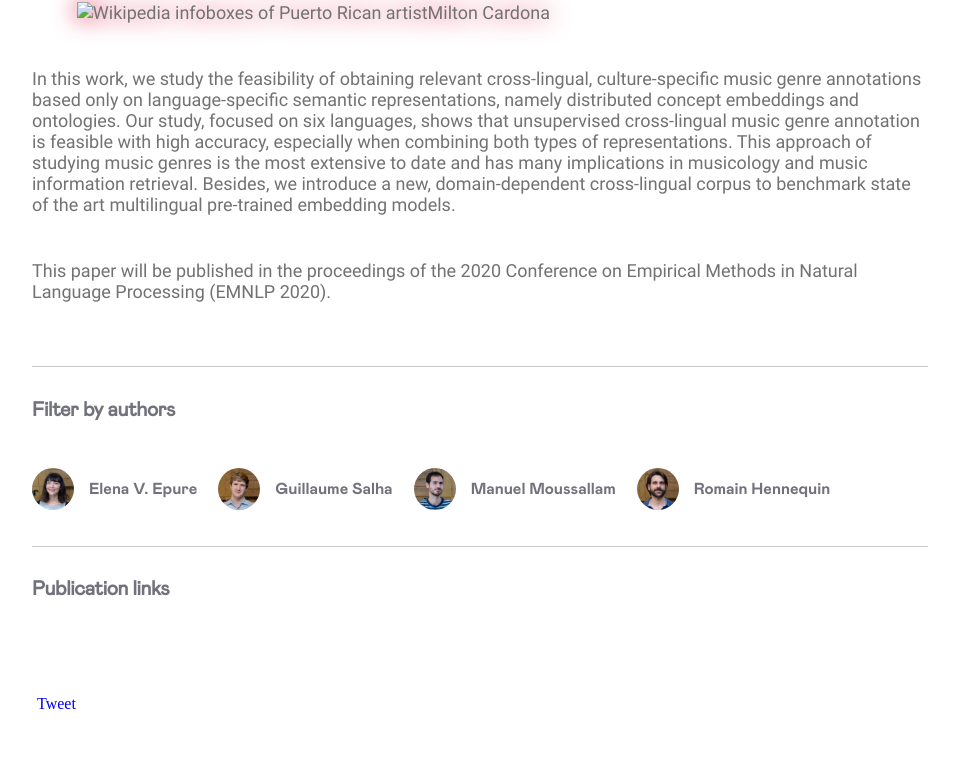
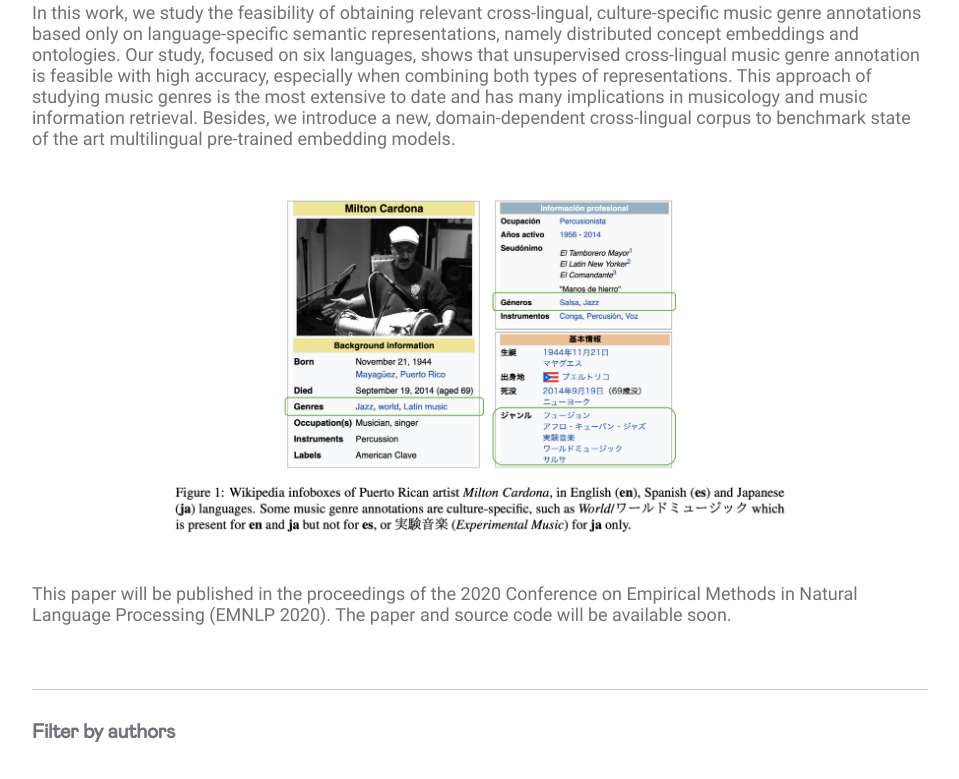
Before and after one commit to deezer/deezer.github.io, a Jekyll site: the page built from _posts/2020-11-16-emnlp-eepure.md, in a window 1280 px wide and 900 px high, scrolled down 469 px, cut to the strip 0-779 px from the top of the window. Shown: the whole strip, without its empty margins (160-1119 px from the left). Built offline with Jekyll 4.4.1, drawn with Linux system fonts in a browser that asks for light colours; comment, search, counter and statistics services are not loaded.

Commit message:
EMNLP post

```diff
--- a/_posts/2020-11-16-emnlp-eepure.md
+++ b/_posts/2020-11-16-emnlp-eepure.md
@@ -15,24 +15,25 @@ publication_title: "Modeling the Music Genre Perception across Language-Bound Cu
 publication_year: 2020
 publication_authors: E. V. Epure, G. Salha, M. Moussallam, R. Hennequin
 publication_conference: EMNLP
+publication_code: "https://github.com/deezer/CrossCulturalMusicGenrePerception"
 #publication_preprint: https://jep-taln2020.loria.fr/article-156/
-#publication_code: "https://github.com/deezer/muzeeglot"
 ---
 
 The music genre perception expressed through human annotations of artists or albums varies significantly across language-bound cultures.
 These variations cannot be modeled as mere translations since we also need to account for cultural differences in the music genre perception.
 
 
-<div class="publication-illustration">
-    <img
-        style="width: 90%; filter: drop-shadow(0 0 0.75rem crimson);"
-        src="{{ '/static/images/publis/epure20emnlp/ex2.png' | prepend: site.url }}"
-        alt="Wikipedia infoboxes of Puerto Rican artistMilton Cardona"/>
-</div>
-
 In this work, we study the feasibility of obtaining relevant cross-lingual, culture-specific music genre annotations based only on language-specific semantic representations, namely distributed concept embeddings and ontologies.
 Our study, focused on six languages, shows that unsupervised cross-lingual music genre annotation is feasible with high accuracy, especially when combining both types of representations.
 This approach of studying music genres is the most extensive to date and has many implications in musicology and music information retrieval.
 Besides, we introduce a new, domain-dependent cross-lingual corpus to benchmark state of the art multilingual pre-trained embedding models.
 
+<div class="publication-illustration">
+    <img
+        style="width: 70%;"
+        src="{{ '/static/images/publis/epure20emnlp/ex2.png' | prepend: site.url }}"
+        alt="Wikipedia infoboxes of Puerto Rican artist Milton Cardona"/>
+</div>
+
 This paper will be published in the proceedings of the 2020 Conference on Empirical Methods in Natural Language Processing (EMNLP 2020).
+The paper and source code will be available soon.
```
Also changed, not shown: static/images/publis/choi20ismir/playlists.png (added), static/images/publis/epure20emnlp/ex2.png (added), static/images/publis/epure20emnlp/ex2.png.png (deleted), 1 other file.
